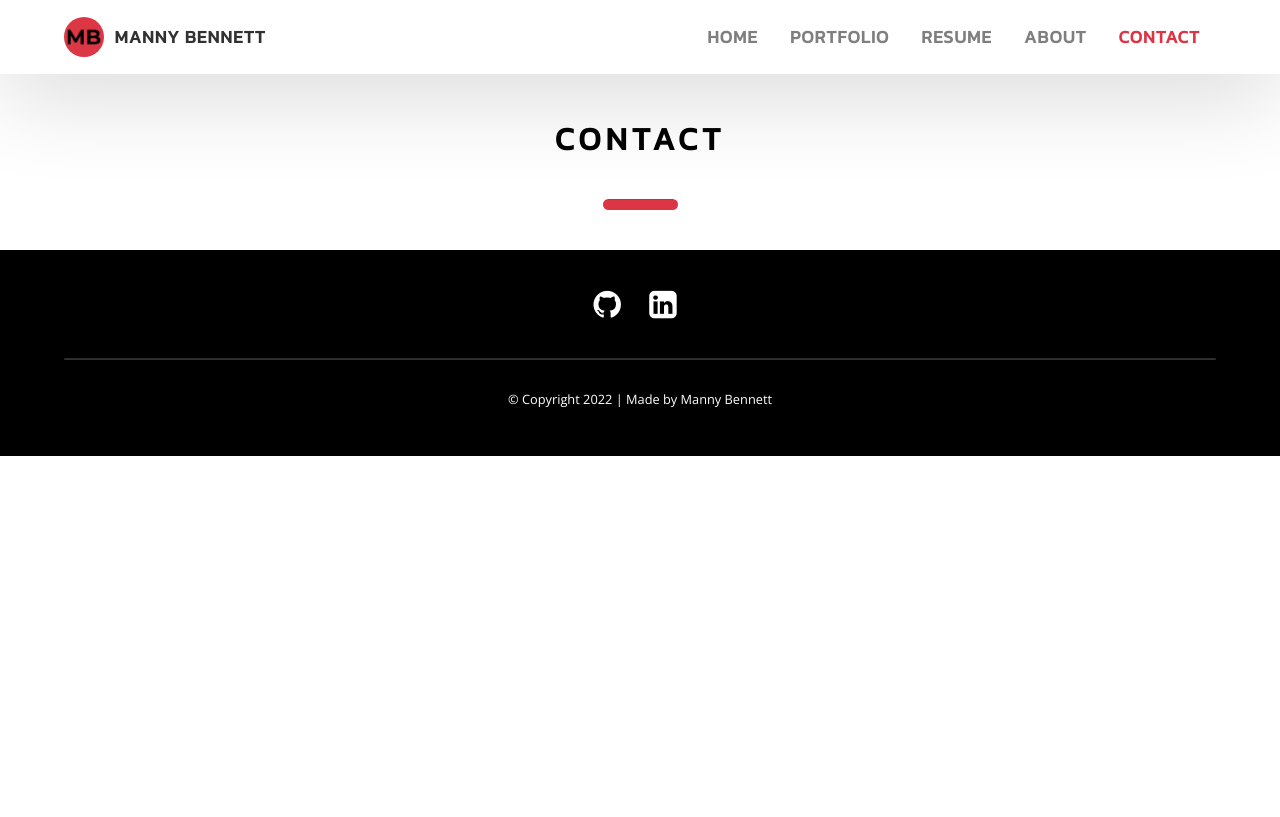
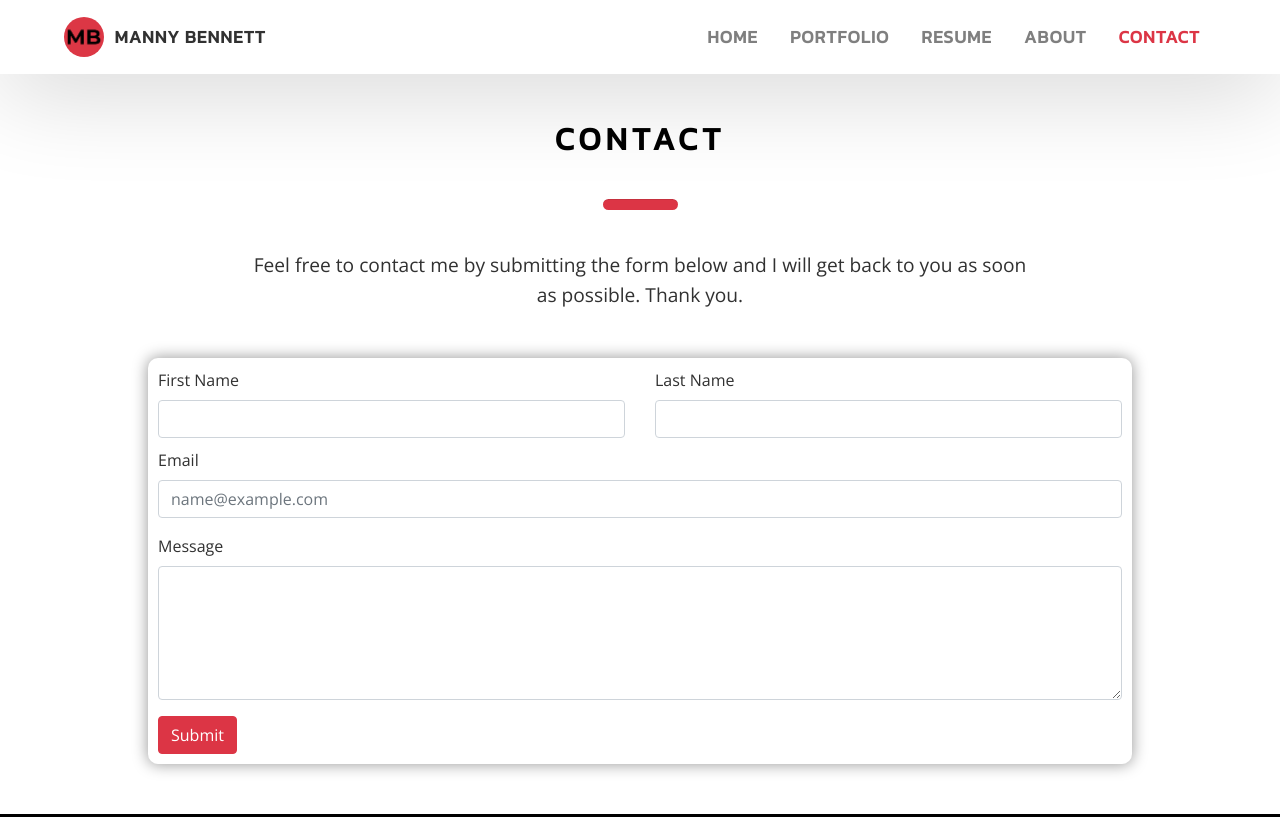
Before and after one commit to mannybennett/newPortfolio, a plain HTML site: page contact.html in a window 1280 px wide. Shown: the top 817 px of the page. Drawn offline with nearby package versions, Linux system fonts and the light colour scheme.

Commit message:
mostly finished

```diff
--- a/about-styles.css
+++ b/about-styles.css
@@ -65,6 +65,10 @@ header {
     margin: 0;
 }
 
+#transition li a:hover {
+    transition: color 0.3s !important;
+}
+
 .navbar-light .navbar-nav .active>.nav-link, .navbar-light .navbar-nav .nav-link.active, .navbar-light .navbar-nav .nav-link.show, .navbar-light .navbar-nav .show>.nav-link {
     color: #DC3545;
 }
@@ -99,10 +103,10 @@ header {
 main {
     display: flex;
     justify-content: center;
+    height: 100vh;
 }
 
 #main-container {
-    max-width: 500px;
     margin-top: 120px;
     padding: 0 5%;
     display: flex;
@@ -129,21 +133,19 @@ hr {
 #p1 {
     text-align: center;
     font-weight: 900;
-    font-size: 1.1rem;
+    font-size: 1.2rem;
     margin-bottom: 30px;
 }
 
 #p2 {
-    text-align: justify;
-    font-size: 1rem;
+    max-width: 800px;
+    text-align: center;
+    font-size: 1.2rem;
 }
 
 /* FOOTER */
 
 #footer-container {
-    /* width: 100%;
-    position: fixed;
-    bottom: 0; */
     background-color: rgb(0, 0, 0);
     display: flex;
     justify-content: center;
@@ -163,6 +165,7 @@ hr {
 }
 
 #socials a:hover {
+    transition: color 0.3s;
     color: #DC3545;
 }
 
@@ -179,3 +182,14 @@ hr {
     color: rgb(255, 255, 255);
     font-size: 0.8rem;
 }
+
+@media screen and (min-width: 768px) {
+    hr {
+        margin-bottom: 100px;
+        background-color: #DC3545;
+        border-radius: 10px;
+        height: 10px;
+        width: 75px;
+    }
+
+}
--- a/contact-styles.css
+++ b/contact-styles.css
@@ -10,6 +10,8 @@ body, html {
 }
 
 body {
+    display: flex;
+    flex-direction: column;
     font-family: 'Open Sans', sans-serif;
     color: rgb(49, 49, 49);
 }
@@ -64,6 +66,10 @@ header {
     margin: 0;
 }
 
+#transition li a:hover {
+    transition: color 0.3s !important;
+}
+
 .navbar-light .navbar-nav .active>.nav-link, .navbar-light .navbar-nav .nav-link.active, .navbar-light .navbar-nav .nav-link.show, .navbar-light .navbar-nav .show>.nav-link {
     color: #DC3545;
 }
@@ -95,6 +101,10 @@ header {
 
 /* MAIN */
 
+main {
+    flex: 1 0 auto;
+}
+
 #main-container {
     margin-top: 120px;
     padding: 0 5%;
@@ -119,6 +129,38 @@ hr {
     width: 75px;
 }
 
+#contactContent {
+    display: flex;
+    flex-direction: column;
+    align-items: center;
+    justify-content: flex-end;
+}
+
+#message {
+    font-size: 1rem;
+    text-align: center;
+    max-width: 80%;
+    margin-bottom: 40px;
+}
+
+#message h4 {
+    font-size: 1.2rem;
+    line-height: 30px;
+}
+
+#contactForm {
+    width: 100%;
+    max-width: 1200px;
+    padding: 10px;
+    margin-bottom: 50px;
+    border-radius: 10px;
+    box-shadow: 0 0px 15px 0.5px rgb(0 0 0 / 40%);
+}
+
+#firstLast {
+    margin-bottom: 10px;
+}
+
 /* FOOTER */
 
 #footer-container {
@@ -141,6 +183,7 @@ hr {
 }
 
 #socials a:hover {
+    transition: color 0.3s;
     color: #DC3545;
 }
 
@@ -152,7 +195,6 @@ hr {
     width: 90%;
 }
 
-
 #footer-container p {
     color: rgb(255, 255, 255);
     font-size: 0.8rem;
--- a/contact.html
+++ b/contact.html
@@ -31,7 +31,7 @@
                 <span class="navbar-toggler-icon"></span>
                 </button>
                 <div class="collapse navbar-collapse" id="navbarSupportedContent">
-                    <ul class="navbar-nav mr-auto">
+                    <ul class="navbar-nav mr-auto" id="transition">
                         <li class="nav-item">
                           <a class="nav-link" href="./index.html">HOME</a>
                         </li>
@@ -59,6 +59,34 @@
             <h2 id="title">CONTACT</h2>
         </div>
         <hr>
+        <section id="contactContent">
+          <div id="message">
+              <h4>Feel free to contact me by submitting the form below and I will get back to you as soon as possible. Thank you.</h4>
+          </div>
+          <form id="contactForm">
+              <div class="row g-3" id="firstLast">
+                  <div class="col">
+                      <label for="firstName" class="form-label">First Name</label>
+                      <input type="text" class="form-control" id="firstName" placeholder="" aria-label="First name">
+                  </div>
+                  <div class="col">
+                      <label for="lastName" class="form-label">Last Name</label>
+                      <input type="text" class="form-control" id="lastName" placeholder="" aria-label="Last name">
+                  </div>
+              </div>
+              <div class="mb-3">
+                  <label for="exampleFormControlInput1" class="form-label">Email</label>
+                  <input type="email" class="form-control" id="exampleFormControlInput1" placeholder="name@example.com">
+              </div>
+              <div class="mb-3">
+                  <label for="exampleFormControlTextarea1" class="form-label">Message</label>
+                  <textarea class="form-control" id="exampleFormControlTextarea1" rows="5""></textarea>
+              </div>
+              <div id="submit">
+                  <input class="btn btn-danger" type="submit" value="Submit">
+              </div>
+          </form>
+        </section>
     </div>
     </main>
 
--- a/home-styles.css
+++ b/home-styles.css
@@ -70,6 +70,10 @@ header {
     font-size: 1.1rem;
     font-weight: 900;
     margin: 0;
+}
+
+#transition li a:hover {
+    transition: color 0.3s !important;
 }
 
 .navbar-light .navbar-nav .active>.nav-link, .navbar-light .navbar-nav .nav-link.active, .navbar-light .navbar-nav .nav-link.show, .navbar-light .navbar-nav .show>.nav-link {
@@ -172,6 +176,7 @@ header {
 }
 
 #socials a:hover {
+    transition: color 0.3s;
     color: #DC3545;
 }
 
--- a/resume-styles.css
+++ b/resume-styles.css
@@ -64,6 +64,10 @@ header {
     margin: 0;
 }
 
+#transition li a:hover {
+    transition: color 0.3s !important;
+}
+
 .navbar-light .navbar-nav .active>.nav-link, .navbar-light .navbar-nav .nav-link.active, .navbar-light .navbar-nav .nav-link.show, .navbar-light .navbar-nav .show>.nav-link {
     color: #DC3545;
 }
@@ -124,6 +128,7 @@ hr {
     height: auto;
     border-radius: 10px;
     margin-bottom: 20%;
+    box-shadow: 0 10px 15px 0.5px rgb(0 0 0 / 40%);
 }
 
 /* FOOTER */
@@ -148,6 +153,7 @@ hr {
 }
 
 #socials a:hover {
+    transition: color 0.3s;
     color: #DC3545;
 }
 
```
Also changed, not shown: about.html (+1 -1 lines), index.html (+1 -1 lines), portfolio-styles.css (+7 -0 lines), portfolio.html (+1 -1 lines), resume.html (+2 -2 lines).
